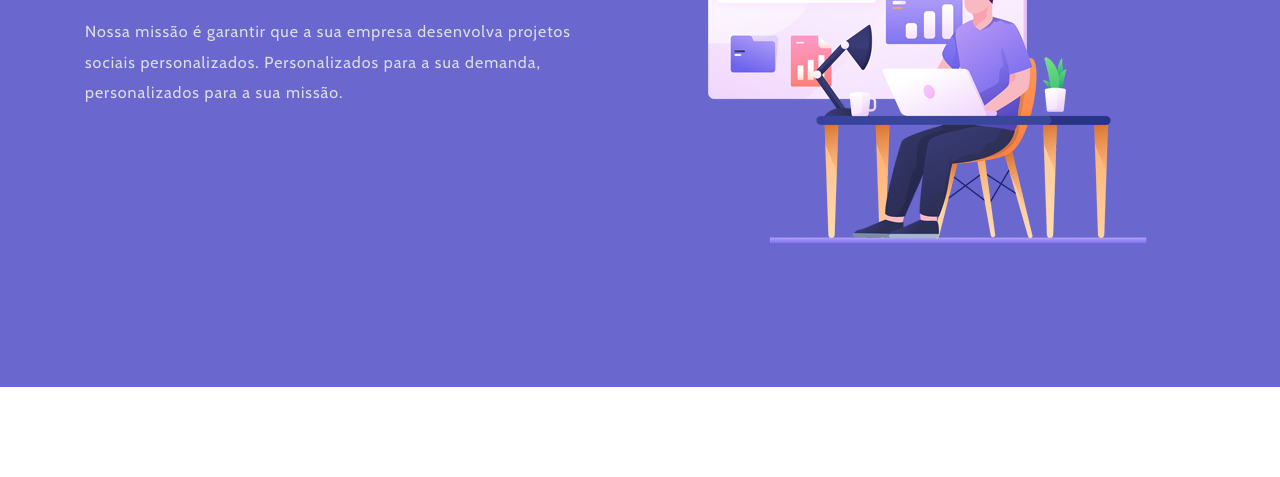
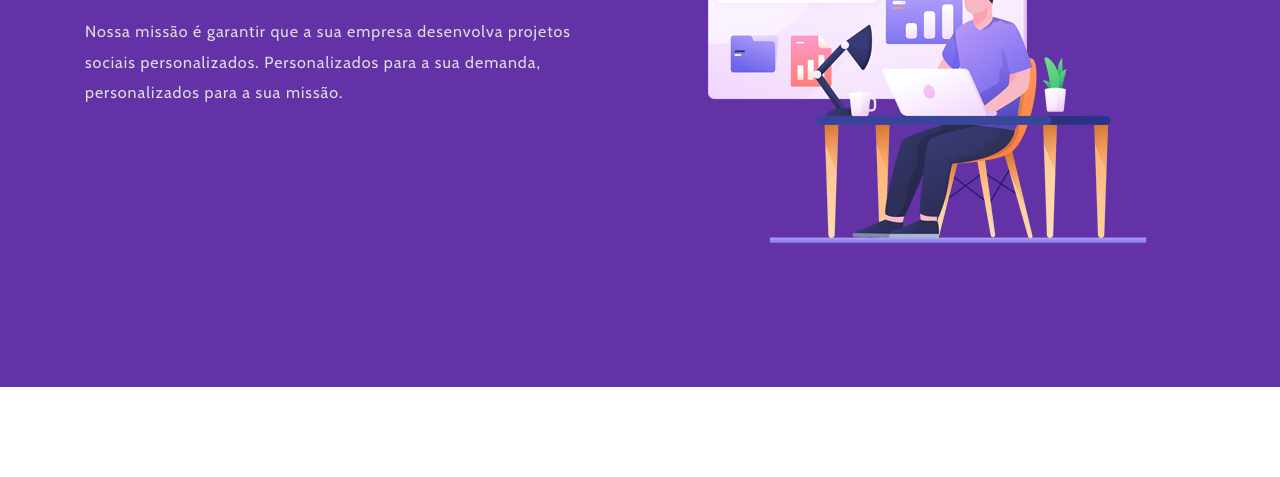
Before and after one commit to jg-lopes/brightside, a plain HTML site: page index.html in a window 1280 px wide. Shown: the part 302-779 px from the top of the page. Drawn offline with nearby package versions, Linux system fonts and the light colour scheme.

Commit message:
Correção da cor de fundo

```diff
--- a/css/style.css
+++ b/css/style.css
@@ -378,7 +378,7 @@ li > a:only-child:after { content: ''; }
 /*--/banner-info--*/
 
 .banner {
-    background: #6a67ce;
+    background: #6432A7;
     position: relative;
     z-index: 1;
 }
```
